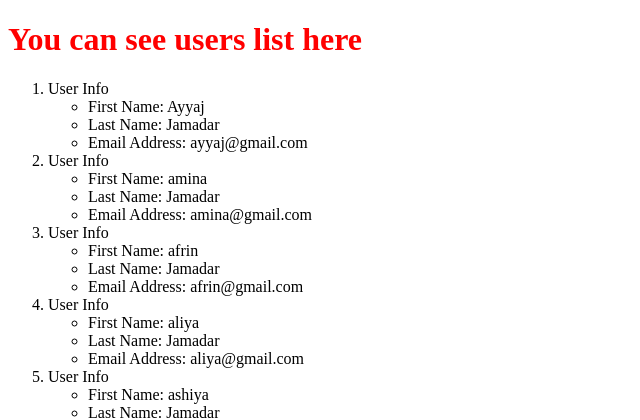
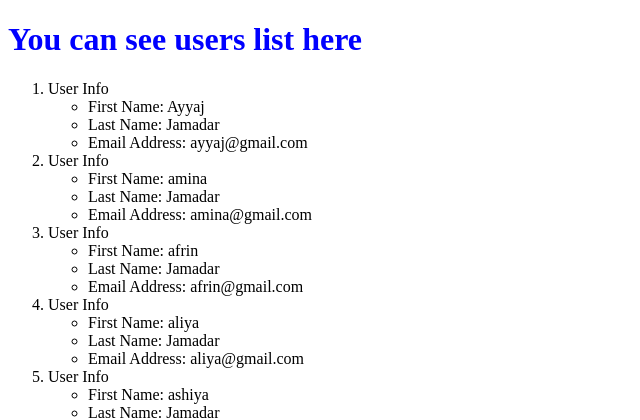
Before and after one commit to ayyajamadar321/Python-Django, a Django app: page /users/ in a window 1280 px wide. Shown: the top 420 px of the page, without its empty margins (0-640 px from the left). Run offline with Django 3.2, Linux system fonts and the light colour scheme; data comes from the database, SQL or seed files in the repository.

Commit message:
Commit by x person

```diff
--- a/ProTwo/static/css/mystyle.css
+++ b/ProTwo/static/css/mystyle.css
@@ -1,3 +1,3 @@
 h1{
-    color: red;
+    color: blue;
 }
--- a/ProTwo/templates/appTwo/users.html
+++ b/ProTwo/templates/appTwo/users.html
@@ -3,7 +3,7 @@
 <html lang="en">
 <head>
     <meta charset="UTF-8">
-    <title>Users</title>
+    <title>Users Details</title>
     <link rel="stylesheet" href="{% static  'css/mystyle.css' %}"/>
 </head>
 
```
